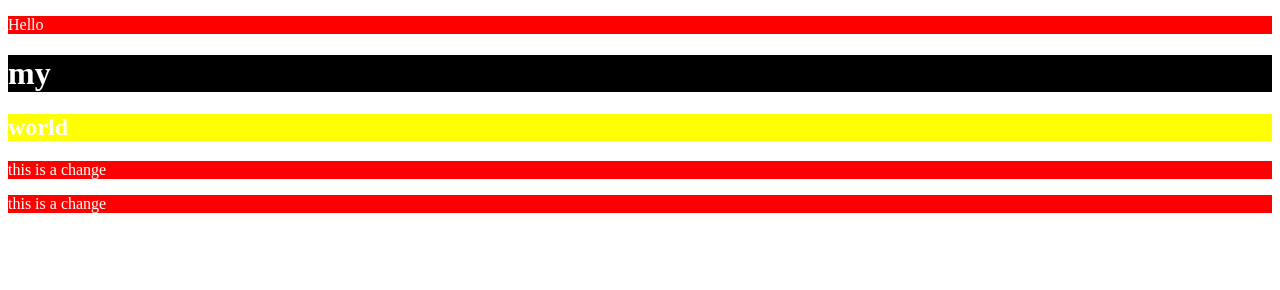
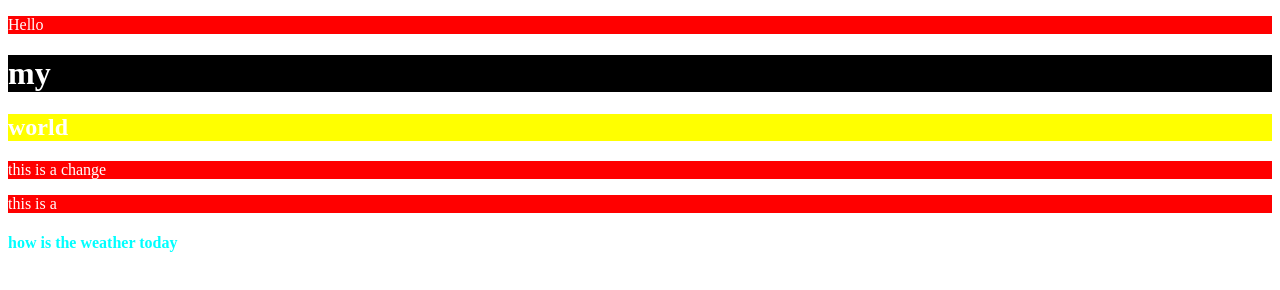
Before and after one commit to GoldenEagleGolbidiErfan/theh4csschanged, a plain HTML site: page index.html in a window 1280 px wide. Drawn offline with Linux system fonts and the light colour scheme.

Commit message:
changed the h4 CSS

```diff
--- a/index.html
+++ b/index.html
@@ -11,7 +11,8 @@
     <h1>my</h1>
     <h2>world</h2>
     <p>this is a change</p>
-    <p>this is a change</p>
+    <p>this is a </p>
+    <h4>how is the weather today</h4>
     <script src="./scripts.js" defer></script>
   </body>
 </html>
--- a/styles.css
+++ b/styles.css
@@ -12,3 +12,6 @@ h2{
     color: white
 
 }
+h4{
+    color: aqua;
+}
```
